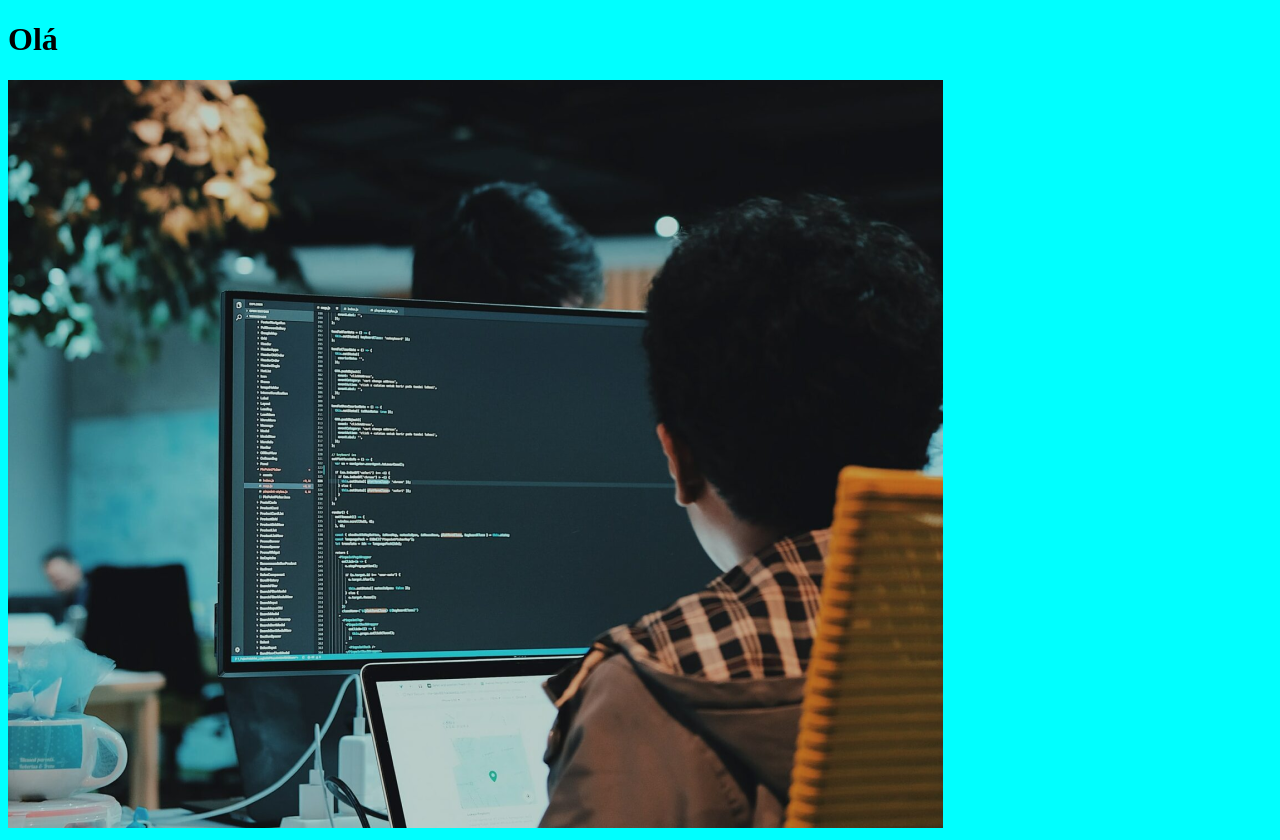
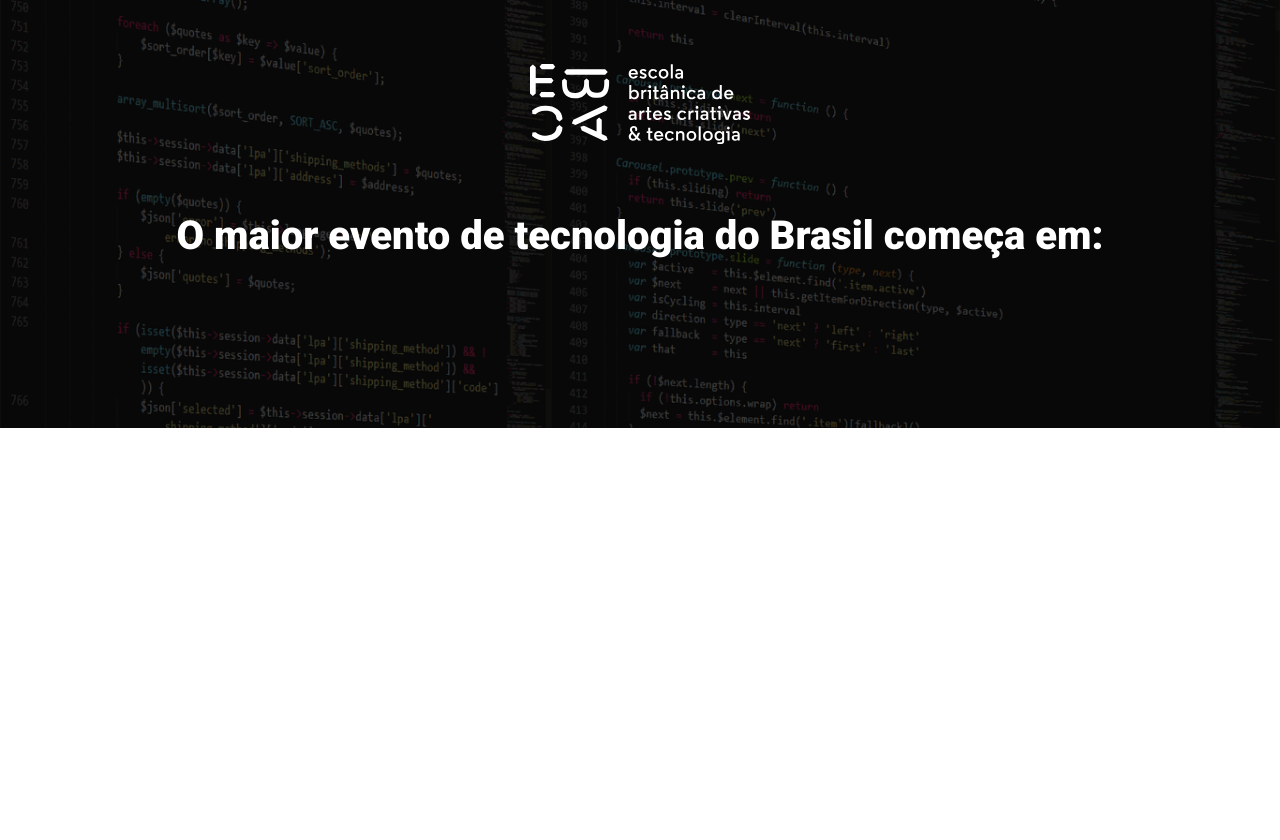
Before and after one commit to Kathleen98/parcel, a website built with Parcel: page src/index.html in a window 1280 px wide. After the commit the page ends 800 px from the top, so only its background shows below. Built offline with nearby package versions, Linux system fonts and the light colour scheme.

Commit message:
Finalizando hero

```diff
--- a/src/index.html
+++ b/src/index.html
@@ -3,12 +3,21 @@
 <head>
     <meta charset="UTF-8">
     <meta name="viewport" content="width=device-width, initial-scale=1.0">
+    <link rel="preconnect" href="https://fonts.googleapis.com">
+    <link rel="preconnect" href="https://fonts.gstatic.com" crossorigin>
+    <link href="https://fonts.googleapis.com/css2?family=Roboto:wght@400;700;900&display=swap" rel="stylesheet">
     <link rel="stylesheet" href="./styles/main.scss">
     <script src="./js/main.js" defer></script>
-    <title>Document</title>
+    <title>EBAC Tech Talks</title>
 </head>
 <body>
-    <h1>Olá</h1>
-    <img src="./img/data.png" alt="">
+    <header class="hero">
+        <div class="container">
+            <img class="hero__logo" src="./img/ebac_logo.svg" alt="Logo da EBAC">
+            <p class="hero__text">
+                O maior evento de tecnologia do Brasil começa em:
+            </p>
+        </div>
+    </header>
 </body>
 </html>
--- /dev/null
+++ b/src/styles/_hero.scss
@@ -0,0 +1,54 @@
+.hero{
+    padding-top: 64px;
+    padding-bottom: 100px;
+    background: url('../img/fundo.png');
+    background-repeat: no-repeat;
+    background-size: cover;
+    position: relative;
+
+    .container{
+        position: relative;
+    }
+
+    &::before{
+        content: '';
+        position: absolute;
+        top: 0;
+        left: 0;
+        width: 100%;
+        height: 100%;
+        background-color: #000000;
+        opacity: .7;
+
+    }
+
+    &__logo{
+        margin: 0 auto;
+        height: 80px;
+        display: block;
+    }
+
+    &__text{
+        margin: 64px 0;
+        font-weight: 800;
+        font-size: 40px;
+        text-align: center;
+        line-height: 56px;
+    }
+
+    @media(max-width: 640px){
+
+        padding: 40px 0;
+
+        &__logo{
+            height: 40px;
+        }
+
+        &__text{
+            font-size: 22px;
+            line-height: 24px;
+            margin: 24px 0;
+        }
+
+    }
+}
--- a/src/styles/main.scss
+++ b/src/styles/main.scss
@@ -1,3 +1,23 @@
-body{
-    background: aqua;
+@use 'hero';
+
+*{
+    margin: 0;
+    padding: 0;
+    box-sizing: border-box;
+    font-family: 'Roboto', sans-serif;
+    color: #FFF;
 }
+
+.container{
+    max-width: 960px;
+    width: 100%;
+    margin: 0 auto;
+
+    @media(max-width: 640px){
+        max-width: 80%;
+    }
+
+    @media(max-width: 1024px){
+        max-width: 90%;
+    }
+}
```
